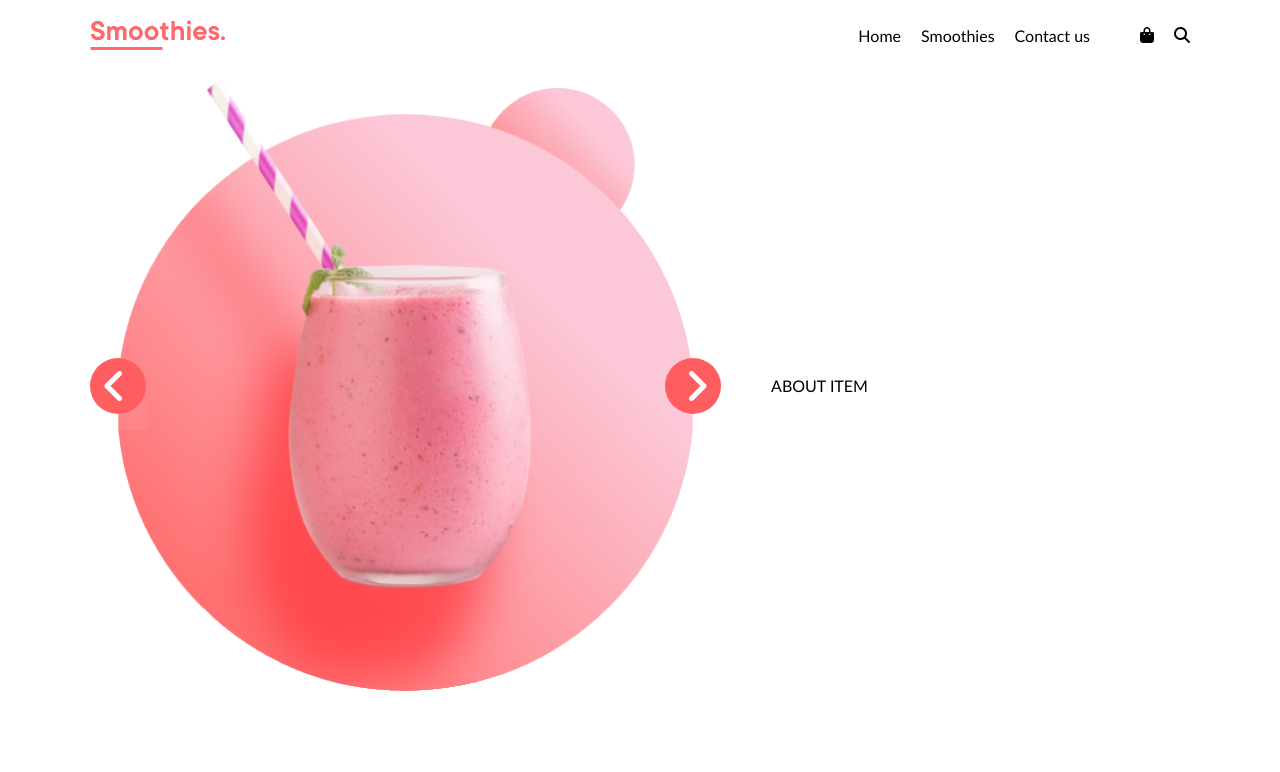
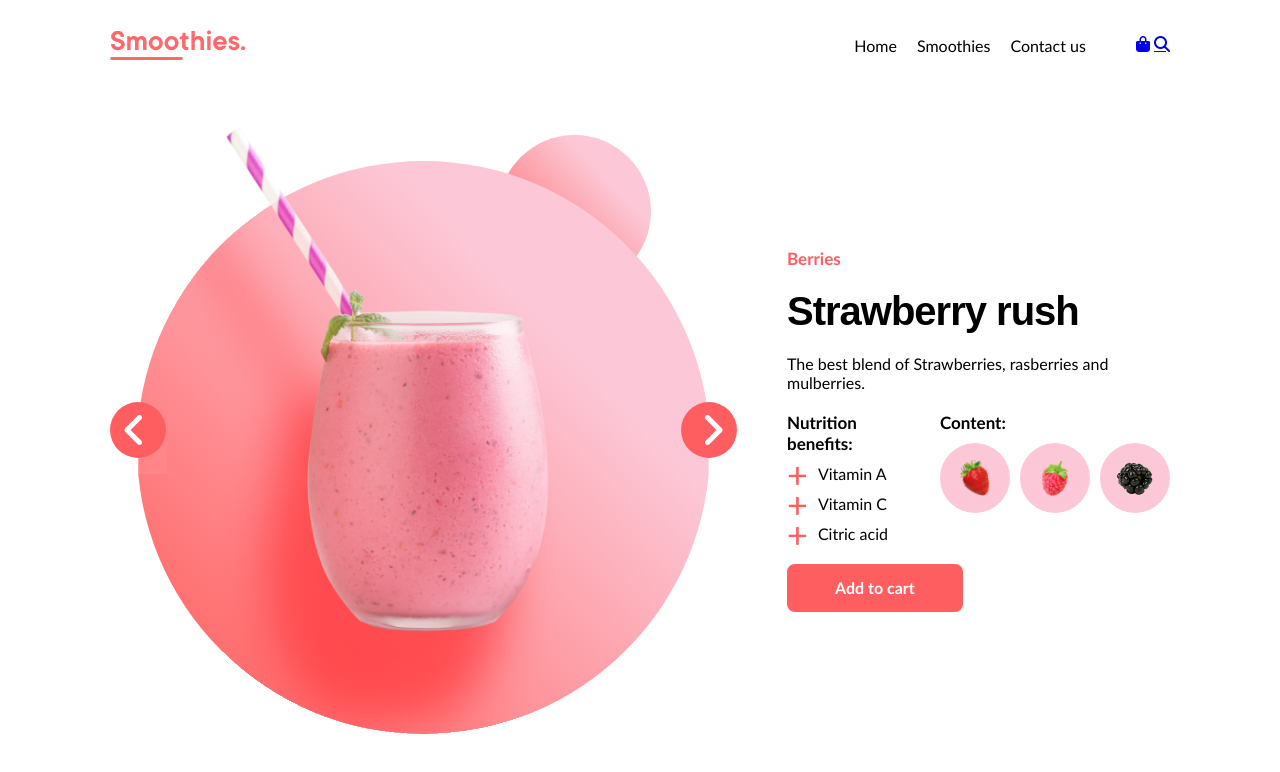
Before and after one commit to romimb/8-smoothies, a website: page index.html in a window 1280 px wide. Drawn offline with Linux system fonts and the light colour scheme.

Commit message:
content style css

```diff
--- a/css/main.css
+++ b/css/main.css
@@ -4,14 +4,15 @@
 
 :root {
     --primary-color: #ff5e61;
+    --secondary-color: #fcc7d6;
 }
 
 body {
     display: flex;
-    height: 100vh;
+    min-height: 100vh;
     flex-direction: column;
     gap: 30px;
-    padding-top: 20px;
+    padding: 30px 0;
     justify-content: flex-start;
     align-items: center;
 }
@@ -22,15 +23,22 @@ body {
     align-items: center;
     gap: 50px;
     width: 100%;
+    padding: 0 20px;
 }
-.container > *:first-child {
+main.container {
+    flex-direction: column;
+    justify-content: flex-start;
+    align-items: center;
+    min-height: calc(100vh - 120px);
+}
+
+.logo {
+    max-height: 40px;
     margin-right: auto;
 }
-.logo {
-    /* height: 60px; */
-}
+
 .menu {
-    display: flex;
+    display: none;
     gap: 20px;
 }
 .menu > a {
@@ -42,25 +50,19 @@ body {
     text-decoration: underline;
 }
 
-.icons {
-    display: flex;
-    gap: 20px;
+.hamburger {
+    font-size: 2em;
 }
-.icons > a {
-    color: #000;
-    text-decoration: none;
+
+.gallery {
+    padding: 0 0.7em;
+    font-size: 40px;
+    position: relative;
 }
-.icons > a:hover {
-    color: var(--primary-color);
-    text-decoration: underline;
+.gallery > picture {
+    width: 100%;
 }
-.gallery {
-    width: 60%;
-    padding: 0 0.7em;
-    position: relative;
-    font-size: 40px;
-}
-.gallery > img {
+.gallery > picture > img {
     width: 100%;
 }
 .gallery > .fa {
@@ -75,20 +77,99 @@ body {
     background-color: var(--primary-color);
     border-radius: 50%;
 }
-.gallery > .fa-angle-left {
-    left: 0%;
+.gallery > .fa.fa-angle-left {
+    left: 0;
     padding-right: 0.17em;
 }
-.gallery > .fa-angle-right {
-    right: 0%;
+.gallery > .fa.fa-angle-right {
+    right: 0;
     padding-left: 0.17em;
 }
+
 .text {
-    width: 40%;
+    display: flex;
+    flex-direction: column;
+    gap: 20px;
 }
+.text > .category {
+    color: var(--primary-color);
+    font-weight: bold;
+    font-size: 17px;
+}
+.text > .title {
+    font-family: Arial, Helvetica, sans-serif;
+    font-size: 40px;
+    font-weight: 900;
+    letter-spacing: -1px;
+}
+.text > .contains {
+    display: flex;
+    flex-direction: column;
+    gap: 20px 50px;
+}
+.text > .contains > .list {
+    display: flex;
+    flex-direction: column;
+    gap: 10px;
+}
+.text .list > .list-title {
+    font-size: 17px;
+}
+.text .list > .list-plus {
+    display: flex;
+    flex-direction: column;
+    gap: 10px;
+    list-style-type: none;
+}
+.text .list-plus > li {
+    line-height: 20px;
+}
+.text .list-plus > li::before {
+    content: '+';
+    margin-right: 10px;
+    color: var(--primary-color);
+    font-size: 36px;
+    vertical-align: bottom;
+}
+.text .list > .list-image {
+    display: flex;
+    gap: 10px;
+    list-style-type: none;
+}
+.text .list-image > li {
+    display: flex;
+    justify-content: center;
+    align-items: center;
+    width: 70px;
+    height: 70px;
+    background-color: var(--secondary-color);
+    border-radius: 50%;
+}
+.text .list-image img {
+    width: 36px;
+    height: 36px;
+    object-fit: contain;
+    object-position: center;
+}
+.text > form > button {
+    padding: 1em 3em;
+    line-height: 1em;
+    color: #fff;
+    font-size: 16px;
+    font-weight: bold;
+    background-color: var(--primary-color);
+    border: none;
+    border-radius: 0.5em;
+    transition: all 0.3s;
+    cursor: pointer;
+}
+.text > form > button:hover {
+    border-radius: 1.5em;
+}
+
 @media (min-width: 480px) {
     .container {
-        width: 360px;
+        width: 440px;
     }
 }
 
@@ -96,11 +177,30 @@ body {
     .container {
         width: 660px;
     }
+    .menu {
+        display: flex;
+    }
+    .hamburger {
+        display: none;
+    }
+
+    main.container {
+        flex-direction: row;
+    }
+    .gallery {
+        width: 60%;
+    }
+    .text {
+        width: 40%;
+    }
 }
 
 @media (min-width: 1000px) {
     .container {
         width: 900px;
+    }
+    .text > .contains {
+        flex-direction: row;
     }
 }
 
--- a/index.html
+++ b/index.html
@@ -29,7 +29,37 @@
             <i class="fa fa-angle-right"></i>
         </div>
         <div class="text">
-            ABOUT ITEM
+            <p class="category">Berries</p>
+            <h1 class="title">Strawberry rush</h1>
+            <p class="description">The best blend of Strawberries, rasberries and mulberries.</p>
+            <div class="contains">
+                <div class="list">
+                    <h2 class="list-title">Nutrition benefits:</h2>
+                    <ul class="list-plus">
+                        <li>Vitamin A</li>
+                        <li>Vitamin C</li>
+                        <li>Citric acid</li>
+                    </ul>
+                </div>
+                <div class="list">
+                    <h2 class="list-title">Content:</h2>
+                    <ul class="list-image">
+                        <li>
+                            <img src="./img/braske.png" alt="Strawberries">
+                        </li>
+                        <li>
+                            <img src="./img/aviete.png" alt="Rasberries">
+                        </li>
+                        <li>
+                            <img src="./img/gervuoge.png" alt="Mulberries">
+                        </li>
+                    </ul>
+                </div>
+            </div>
+            <form>
+                <input type="hidden" value="strawberry-rush" name="selected-item" id="selected-item">
+                <button type="submit">Add to cart</button>
+            </form>
         </div>
     </main>
 </body>
```
